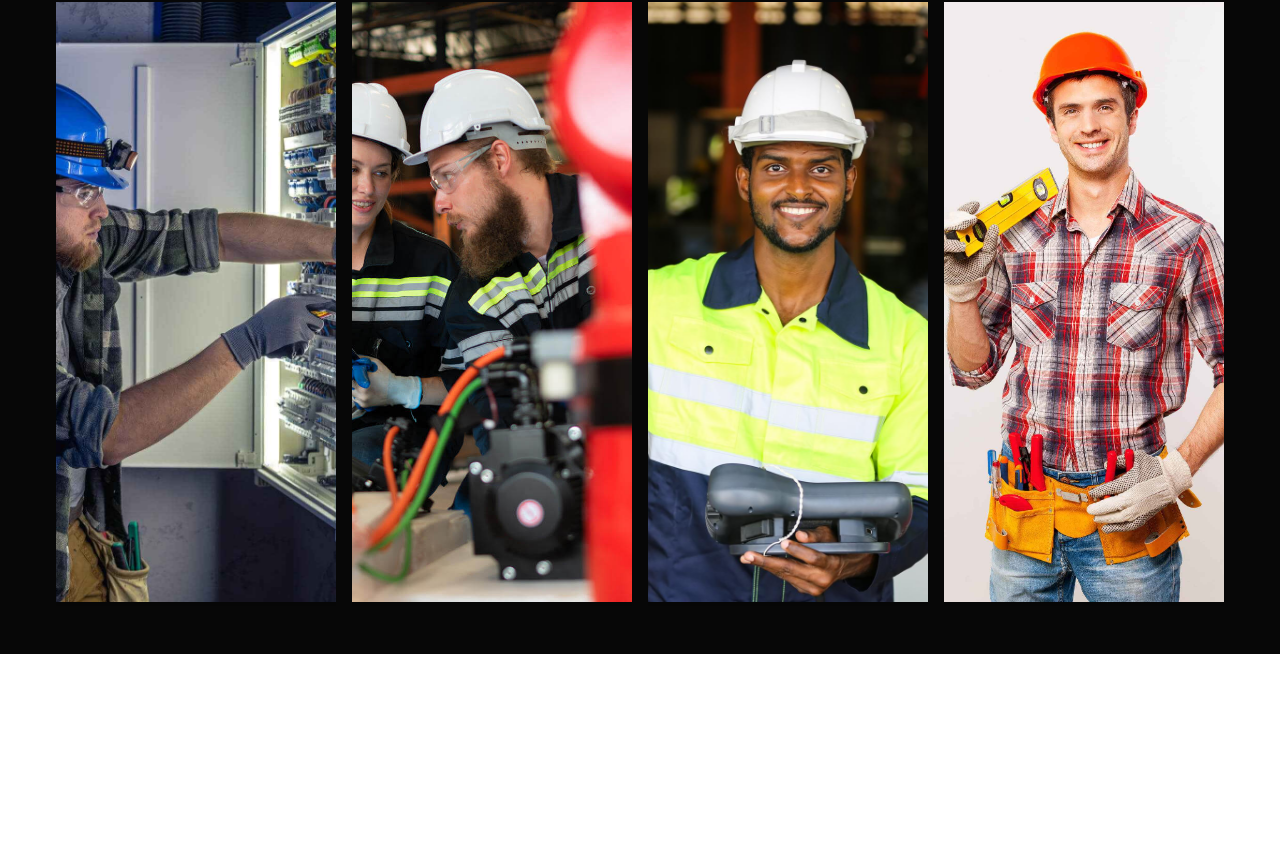
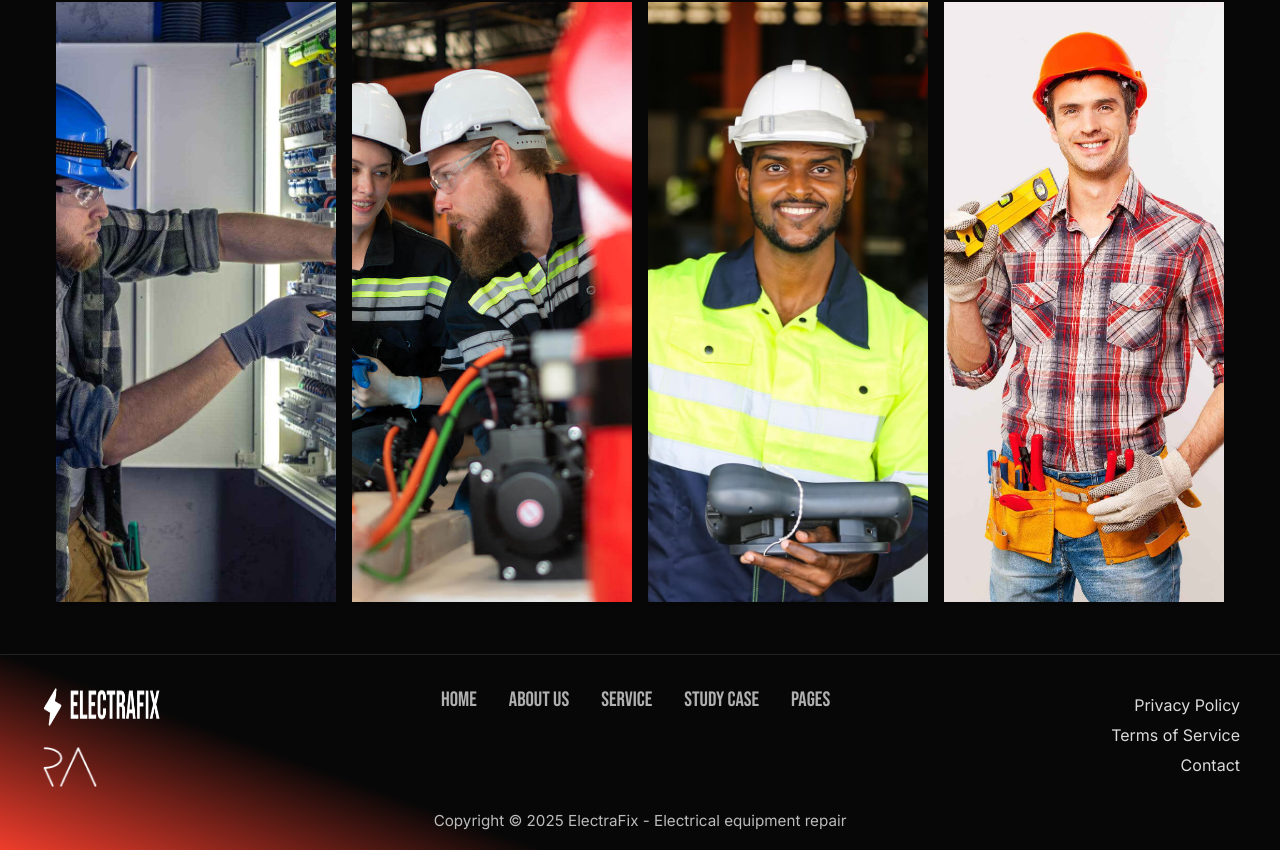
Before and after one commit to rashidalmel/ElectraFix-NextJS-, a Next.js app: page / in a window 1280 px wide. Shown: the part 5603-6453 px from the top of the page. Before the commit the page ends 6257 px from the top, so only its background shows below. Built offline with nearby package versions, Linux system fonts and the light colour scheme.

Commit message:
Added footer component and updated layout and page

```diff
--- /dev/null
+++ b/app/components/Footer.tsx
@@ -0,0 +1,36 @@
+import React from "react";
+import Image from "next/image";
+import Link from "next/link";
+import styles from "../styles/footer.module.css";
+
+const Footer: React.FC = () => {
+  return (
+    <footer className={styles.footer}>
+      <div className={styles.footerInner}>
+        <div className={styles.leftSection}>
+          <Image src="/logo.png" alt="Logo" width={120} height={40} className={styles.logo} />
+          <div className={styles.brandContainer}>
+            <Image src="/Brand RA.png" alt="Brand RA" width={60} height={40} className={styles.brand} />
+          </div>
+        </div>
+        <div className={styles.centerSection}>
+          <Link href="/" className={styles.footerNavLink}>Home</Link>
+          <Link href="/about" className={styles.footerNavLink}>About Us</Link>
+          <Link href="/" className={styles.footerNavLink}>Service</Link>
+          <Link href="/" className={styles.footerNavLink}>Study Case</Link>
+          <Link href="/" className={styles.footerNavLink}>Pages</Link>
+        </div>
+        <div className={styles.rightSection}>
+          <a href="#" className={styles.footerLink}>Privacy Policy</a>
+          <a href="#" className={styles.footerLink}>Terms of Service</a>
+          <a href="#" className={styles.footerLink}>Contact</a>
+        </div>
+      </div>
+      <div className={styles.copyright}>
+        Copyright © 2025 ElectraFix - Electrical equipment repair
+      </div>
+    </footer>
+  );
+};
+
+export default Footer;
--- a/app/layout.tsx
+++ b/app/layout.tsx
@@ -2,6 +2,7 @@ import Link from 'next/link'
 import Image from 'next/image'
 import './styles/Navbar.css'
 import Navbar from './components/Navbar'
+import Footer from './components/Footer'
 
 export default function RootLayout({
   children,
@@ -13,6 +14,7 @@ export default function RootLayout({
       <body>
         <Navbar />
         {children}
+        <Footer />
       </body>
     </html>
   )
--- a/app/page.tsx
+++ b/app/page.tsx
@@ -7,6 +7,7 @@ import NewSection from './components/sectionsix'
 import HeaderAbout from './components/aboutcomponent/headerabout';
 import SectionSeven from './components/sectionseven';
 import SectionEight from './components/sectioneight';
+import Footer from './components/Footer'
 
 export default function Page() {
   return (
--- /dev/null
+++ b/app/styles/footer.module.css
@@ -0,0 +1,95 @@
+.footer {
+  width: 100%;
+  background: linear-gradient(20deg, #ef3d2c 0%, #070707 30%);
+  color: #fff;
+  padding: 32px 0 16px 0;
+  border-top: 1px solid #222;
+  font-family: 'Inter', sans-serif;
+  display: block;
+}
+
+.footerInner {
+  max-width: 1200px;
+  margin: 0 auto;
+  padding: 0 32px;
+  width: 100%;
+  display: flex;
+  justify-content: flex-start;
+  align-items: flex-start;
+}
+
+.leftSection {
+  display: flex;
+  flex-direction: column;
+  align-items: flex-start;
+  gap: 12px;
+}
+
+.logo {
+  margin-bottom: 8px;
+}
+
+.brandContainer {
+  display: flex;
+  flex-direction: column;
+  align-items: flex-start;
+}
+
+.brand {
+  margin-top: 0;
+}
+
+.centerSection {
+  display: flex;
+  flex-direction: row;
+  align-items: center;
+  justify-content: center;
+  gap: 2rem;
+  flex: 1;
+}
+
+.rightSection {
+  margin-left: auto;
+  display: flex;
+  flex-direction: column;
+  align-items: flex-end;
+  gap: 10px;
+  padding-top: 8px;
+}
+
+.footerLink {
+  color: #fff;
+  text-decoration: none;
+  font-size: 1rem;
+  opacity: 0.85;
+  transition: opacity 0.2s;
+}
+
+.footerLink:hover {
+  opacity: 1;
+  text-decoration: underline;
+}
+
+.footerNavLink {
+  color: #c5c4c4;
+  text-decoration: none;
+  font-size: 1.3rem;
+  font-family: 'Bebas Neue', sans-serif;
+  opacity: 0.9;
+  transition: opacity 0.2s;
+}
+
+.footerNavLink:hover {
+  opacity: 1;
+  text-decoration: underline;
+}
+
+.copyright {
+  width: 100%;
+  text-align: center;
+  font-size: 0.95rem;
+  color: #bbb;
+  margin-top: 24px;
+  padding-bottom: 4px;
+  font-family: 'Inter', sans-serif;
+}
```
